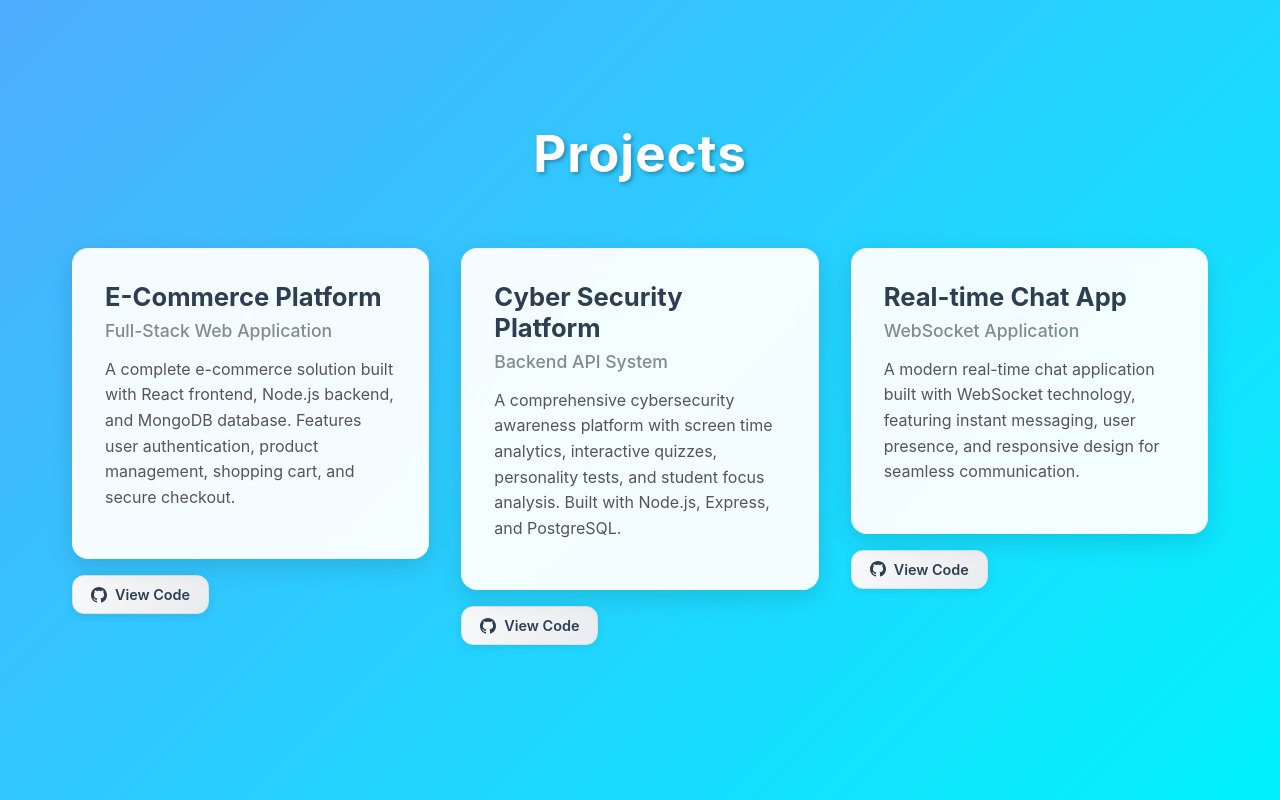
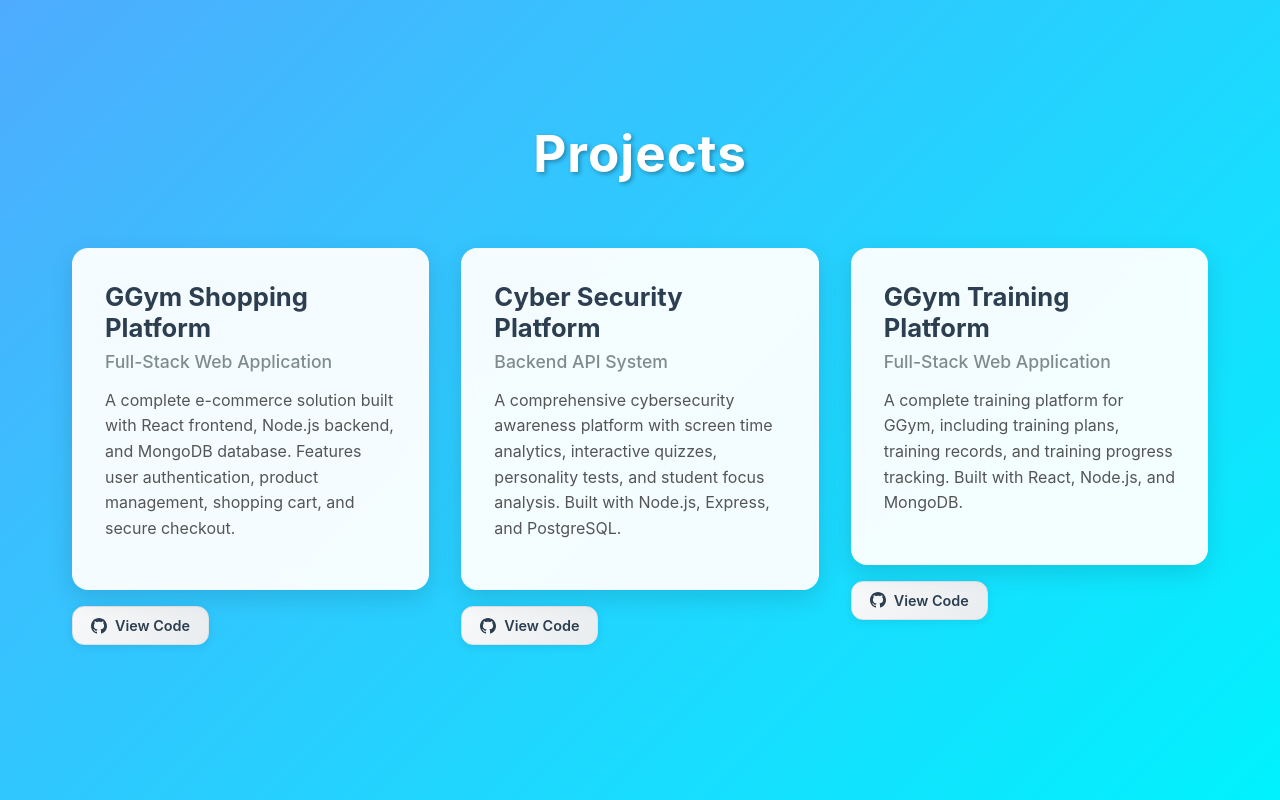
Before and after one commit to StartAt2023/resume-web, a React (Create React App) app: page / in a window 1280 px wide. Shown: the part 2412-3212 px from the top of the page. Built offline with nearby package versions, Linux system fonts and the light colour scheme.

Commit message:
Update Home.tsx

```diff
--- a/src/pages/Home.tsx
+++ b/src/pages/Home.tsx
@@ -510,7 +510,7 @@ const Home: React.FC = () => {
               viewport={{ once: true }}
               transition={{ duration: 0.8, delay: 0.2 }}
             >
-              <h3>E-Commerce Platform</h3>
+              <h3>GGym Shopping Platform</h3>
               <h4>Full-Stack Web Application</h4>
               <p>A complete e-commerce solution built with React frontend, Node.js backend, and MongoDB database. Features user authentication, product management, shopping cart, and secure checkout.</p>
             </ProjectCard>
@@ -556,7 +556,7 @@ const Home: React.FC = () => {
           </ProjectContainer>
           <ProjectContainer>
             <ProjectCard
-              href="https://github.com/yourusername/project3"
+              href="https://g-gym-platform.vercel.app/"
               target="_blank"
               rel="noopener noreferrer"
               initial={{ y: 50, opacity: 0 }}
@@ -564,12 +564,12 @@ const Home: React.FC = () => {
               viewport={{ once: true }}
               transition={{ duration: 0.8, delay: 0.4 }}
             >
-              <h3>Real-time Chat App</h3>
-              <h4>WebSocket Application</h4>
-              <p>A modern real-time chat application built with WebSocket technology, featuring instant messaging, user presence, and responsive design for seamless communication.</p>
+              <h3>GGym Training Platform</h3>
+              <h4>Full-Stack Web Application</h4>
+              <p>A complete training platform for GGym, including training plans, training records, and training progress tracking. Built with React, Node.js, and MongoDB.</p>
             </ProjectCard>
             <GitHubLink
-              href="https://github.com/yourusername/project3"
+              href="https://github.com/StartAt2023/GGymPlatform"
               target="_blank"
               rel="noopener noreferrer"
               whileHover={{ scale: 1.05 }}
```
